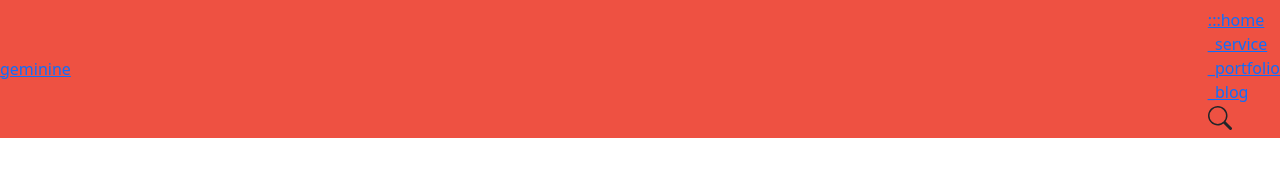
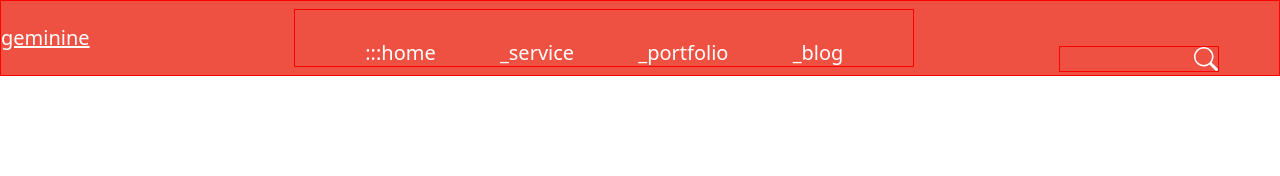
Before and after one commit to eiwzaza/Project-geminine, a plain HTML site: page index.html in a window 1280 px wide. Drawn offline with nearby package versions, Linux system fonts and the light colour scheme.

Commit message:
Add files via upload

```diff
--- a/index.html
+++ b/index.html
@@ -13,27 +13,23 @@
         <div class="logo">
             <a class="bannerlogo" href="">geminine</a>
         </div>
-        <div class="buttonhome">
+        <div class="">
             <div>
-                <div>
-                    <a href="">:::home</a>
-                </div>
-                <div>
-                    <a href="">_service</a>
-                </div>
-                <div>
-                    <a href="">_portfolio</a>
-                </div>
-                <div>
-                    <a href="">_blog</a>
-                </div>
-                <div>
-                    <svg xmlns="http://www.w3.org/2000/svg" width="24" height="24" fill="currentColor" class="bi bi-search" viewBox="0 0 16 16">
-                        <path d="M11.742 10.344a6.5 6.5 0 1 0-1.397 1.398h-.001q.044.06.098.115l3.85 3.85a1 1 0 0 0 1.415-1.414l-3.85-3.85a1 1 0 0 0-.115-.1zM12 6.5a5.5 5.5 0 1 1-11 0 5.5 5.5 0 0 1 11 0"/>
-                      </svg>
+                <div class="navbar">
+                    <div class="navcolor">
+                    <a href="#"">:::home</a>
+                    <a href="#">_service</a>
+                    <a href="#">_portfolio</a>
+                    <a href="#">_blog</a>
+                    </div>
                 </div>
             </div>
         </div>
+        <div class="iconsearch">
+        <svg class="icon" xmlns="http://www.w3.org/2000/svg" width="24" height="24" fill="currentColor" class="bi bi-search" viewBox="0 0 16 16">
+            <path d="M11.742 10.344a6.5 6.5 0 1 0-1.397 1.398h-.001q.044.06.098.115l3.85 3.85a1 1 0 0 0 1.415-1.414l-3.85-3.85a1 1 0 0 0-.115-.1zM12 6.5a5.5 5.5 0 1 1-11 0 5.5 5.5 0 0 1 11 0"/>
+        </svg>
+    </div>
     </nav>
 </div>
 
--- a/style.css
+++ b/style.css
@@ -4,4 +4,45 @@
 .navbar{
     background-color: #ee5142;
 }
-.button
+.main {
+    width: 1920;
+    margin: auto;
+}
+
+.logo a {
+    color: white;
+    font-size: 20px;
+}
+.navbar {
+    display: flex;
+    text-align: center;
+    border: 1px solid red;
+    margin: auto;
+}
+
+.navcolor {
+    width: 618px;
+    height: 32px;
+    padding: 20px;
+}
+.navcolor a   {
+    color: white;
+    font-size: 20px;
+    padding: 30px;
+    text-decoration: none;
+}
+
+.iconsearch {
+    border: 1px solid red;
+    width: 160px;
+    position:relative;
+    display: flex;
+    flex-direction: row-reverse;
+    top: 21px;
+    right: 60px;
+
+}
+
+.icon {
+    color: white;
+}
```
